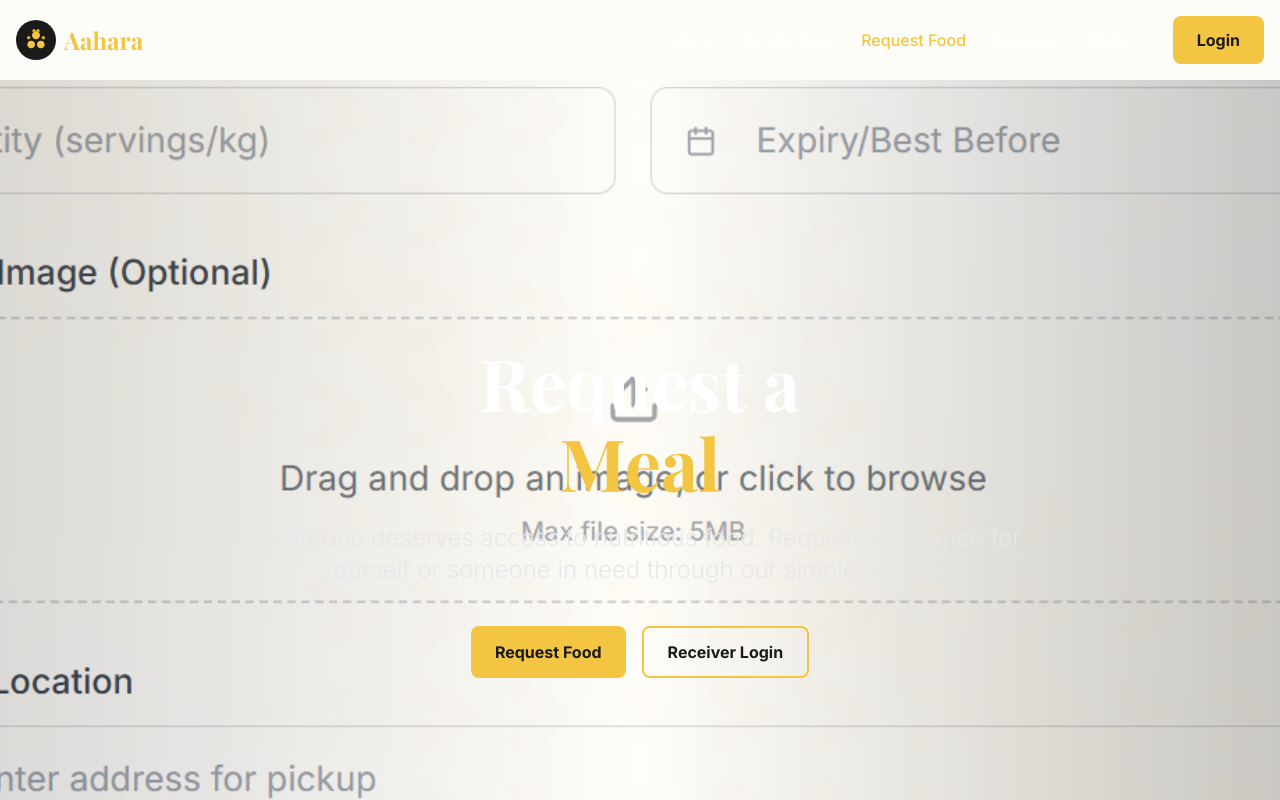
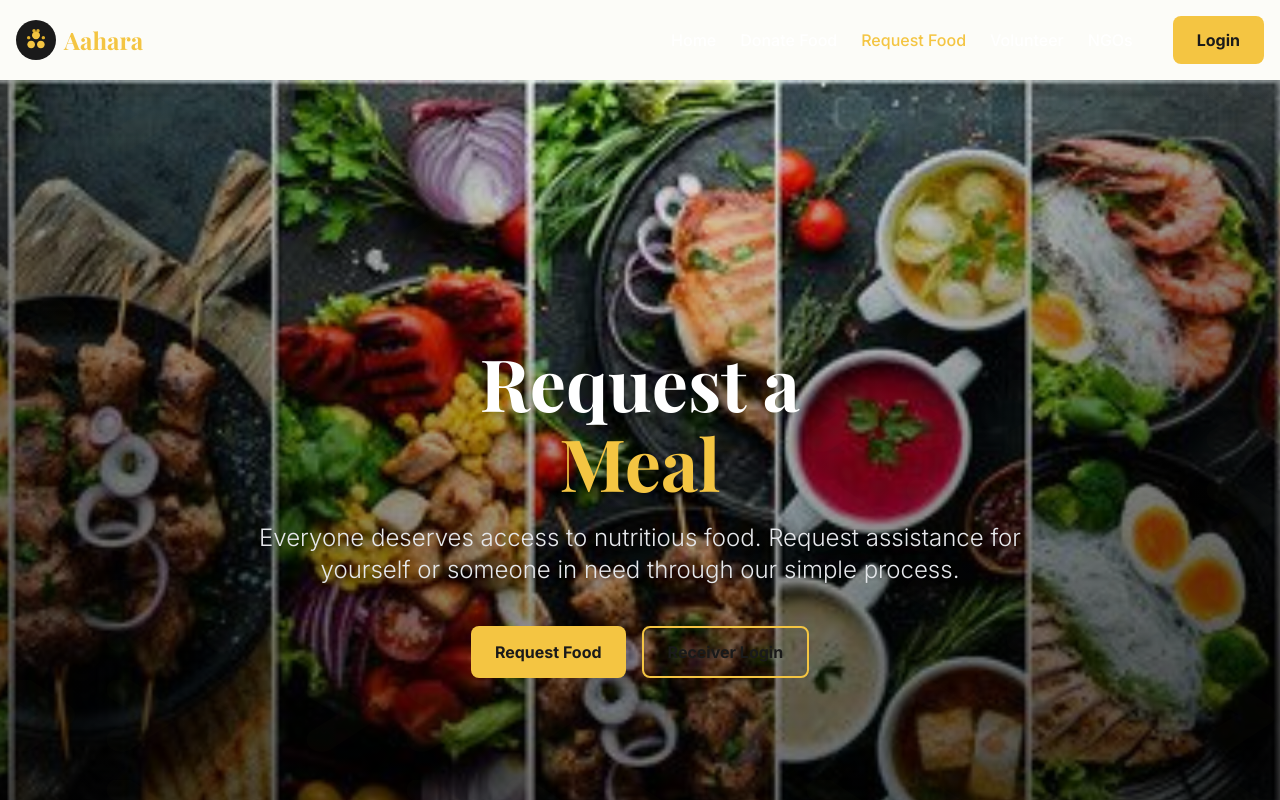
Before and after one commit to NithyaYadhunatha/bee-blossom-portal-03, a React (Vite) app: page /receiver in a window 1280 px wide. Shown: the top 800 px of the page. Built offline with nearby package versions, Linux system fonts and the light colour scheme; a web font is replaced by a local one.

Commit message:
Add hero section gradient and image
Add black gradient to hero sections and add image to the request food page.

```diff
--- a/src/components/home/Hero.tsx
+++ b/src/components/home/Hero.tsx
@@ -35,7 +35,7 @@ const Hero = () => {
     <section className="relative min-h-screen flex items-center justify-center overflow-hidden">
       {/* Background Image with Enhanced Gradient */}
       <div
-        className="absolute inset-0 bg-gradient-to-b from-transparent via-bumblebee-black/70 to-bumblebee-black z-0"
+        className="absolute inset-0 bg-gradient-to-b from-black/60 via-black/70 to-black/80 z-0"
         style={{
           backgroundImage: `url('https://images.unsplash.com/photo-1488521787991-ed7bbaae773c?q=80&w=2070&auto=format&fit=crop')`,
           backgroundSize: 'cover',
@@ -43,9 +43,9 @@ const Hero = () => {
           backgroundBlendMode: 'overlay',
         }}
       >
-        {/* Multiple Gradient Overlays for Depth */}
-        <div className="absolute inset-0 bg-gradient-to-r from-bumblebee-black/20 via-transparent to-bumblebee-black/30 opacity-80"></div>
-        <div className="absolute inset-0 bg-gradient-to-bl from-transparent via-bumblebee-yellow/10 to-transparent opacity-50"></div>
+        {/* Additional darker gradient overlays for better text visibility */}
+        <div className="absolute inset-0 bg-gradient-to-r from-black/40 via-transparent to-black/40"></div>
+        <div className="absolute inset-0 bg-gradient-to-b from-transparent via-black/30 to-black/60"></div>
         <div className="absolute inset-0 honeycomb-bg opacity-10"></div>
       </div>
 
@@ -54,12 +54,12 @@ const Hero = () => {
         ref={heroRef}
         className="container mx-auto px-4 py-16 pt-32 z-10 text-center transition-all duration-700 transform opacity-0 translate-y-10"
       >
-        <h1 className="text-4xl md:text-6xl lg:text-7xl font-playfair font-bold text-white mb-6 leading-tight">
+        <h1 className="text-4xl md:text-6xl lg:text-7xl font-playfair font-bold text-white mb-6 leading-tight drop-shadow-lg">
           <span className="block">Aahara</span>
           <span className="text-bumblebee-yellow block mt-2">Bridging Hunger and Hope</span>
         </h1>
 
-        <p className="text-xl md:text-2xl text-gray-200 max-w-3xl mx-auto mb-10 font-light">
+        <p className="text-xl md:text-2xl text-gray-200 max-w-3xl mx-auto mb-10 font-light drop-shadow-md">
           A platform connecting food donors, volunteers, and those in need to create a sustainable ecosystem of food rescue and distribution.
         </p>
 
--- a/src/pages/Login.tsx
+++ b/src/pages/Login.tsx
@@ -12,10 +12,25 @@ const Login = () => {
   });
 
   return (
-    <div className="min-h-screen pt-24 pb-12 bg-gradient-to-b from-bumblebee-black to-bumblebee-black/90 flex items-center justify-center">
+    <div className="min-h-screen pt-24 pb-12 bg-gradient-to-b from-black/80 to-black/90 flex items-center justify-center relative overflow-hidden">
+      {/* Background image with enhanced gradient */}
+      <div
+        className="absolute inset-0 bg-gradient-to-b from-black/70 via-black/80 to-black/85"
+        style={{
+          backgroundImage: `url('https://images.unsplash.com/photo-1488521787991-ed7bbaae773c?q=80&w=2070&auto=format&fit=crop')`,
+          backgroundSize: 'cover',
+          backgroundPosition: 'center',
+          backgroundBlendMode: 'overlay',
+        }}
+      >
+        {/* Additional darker gradient overlays for better visibility */}
+        <div className="absolute inset-0 bg-gradient-to-r from-black/50 via-transparent to-black/50"></div>
+        <div className="absolute inset-0 bg-gradient-to-b from-transparent via-black/40 to-black/70"></div>
+      </div>
+
       <div
         ref={formRef}
-        className={`w-full max-w-md transition-all duration-700 ${
+        className={`w-full max-w-md relative z-10 transition-all duration-700 ${
           formInView ? 'opacity-100 translate-y-0' : 'opacity-0 translate-y-10'
         }`}
       >
--- a/src/pages/Receiver.tsx
+++ b/src/pages/Receiver.tsx
@@ -34,16 +34,17 @@ const Receiver = () => {
       {/* Hero Section */}
       <section className="relative min-h-screen flex items-center justify-center overflow-hidden">
         <div
-          className="absolute inset-0 bg-gradient-to-b from-transparent via-bumblebee-black/70 to-bumblebee-black z-0"
+          className="absolute inset-0 bg-gradient-to-b from-black/60 via-black/70 to-black/80 z-0"
           style={{
-            backgroundImage: `url('/lovable-uploads/2c9b17d6-631a-4fed-8910-87c5bb018208.png')`,
+            backgroundImage: `url('/lovable-uploads/ef0ccd54-de60-44d8-a34d-fe999cc0cf1a.png')`,
             backgroundSize: 'cover',
             backgroundPosition: 'center',
             backgroundBlendMode: 'overlay',
           }}
         >
-          <div className="absolute inset-0 bg-gradient-to-r from-bumblebee-black/20 via-transparent to-bumblebee-black/30 opacity-80"></div>
-          <div className="absolute inset-0 bg-gradient-to-bl from-transparent via-bumblebee-yellow/10 to-transparent opacity-50"></div>
+          {/* Additional darker gradient overlays for better text visibility */}
+          <div className="absolute inset-0 bg-gradient-to-r from-black/40 via-transparent to-black/40"></div>
+          <div className="absolute inset-0 bg-gradient-to-b from-transparent via-black/30 to-black/60"></div>
           <div className="absolute inset-0 honeycomb-bg opacity-10"></div>
         </div>
 
@@ -53,12 +54,12 @@ const Receiver = () => {
             headerInView ? 'opacity-100 translate-y-0' : 'opacity-0 translate-y-10'
           }`}
         >
-          <h1 className="text-4xl md:text-6xl lg:text-7xl font-playfair font-bold text-white mb-6 leading-tight">
+          <h1 className="text-4xl md:text-6xl lg:text-7xl font-playfair font-bold text-white mb-6 leading-tight drop-shadow-lg">
             <span className="block">Request a</span>
             <span className="text-bumblebee-yellow block mt-2">Meal</span>
           </h1>
 
-          <p className="text-xl md:text-2xl text-gray-200 max-w-3xl mx-auto mb-10 font-light">
+          <p className="text-xl md:text-2xl text-gray-200 max-w-3xl mx-auto mb-10 font-light drop-shadow-md">
             Everyone deserves access to nutritious food. Request assistance for yourself
             or someone in need through our simple process.
           </p>
--- a/src/pages/Volunteers.tsx
+++ b/src/pages/Volunteers.tsx
@@ -121,7 +121,7 @@ const Volunteers = () => {
       {/* Hero Section */}
       <section className="relative min-h-screen flex items-center justify-center overflow-hidden">
         <div
-          className="absolute inset-0 bg-gradient-to-b from-transparent via-bumblebee-black/70 to-bumblebee-black z-0"
+          className="absolute inset-0 bg-gradient-to-b from-black/60 via-black/70 to-black/80 z-0"
           style={{
             backgroundImage: `url('https://images.unsplash.com/photo-1559027615-cd4628902d4a?q=80&w=2073&auto=format&fit=crop')`,
             backgroundSize: 'cover',
@@ -129,8 +129,9 @@ const Volunteers = () => {
             backgroundBlendMode: 'overlay',
           }}
         >
-          <div className="absolute inset-0 bg-gradient-to-r from-bumblebee-black/20 via-transparent to-bumblebee-black/30 opacity-80"></div>
-          <div className="absolute inset-0 bg-gradient-to-bl from-transparent via-bumblebee-yellow/10 to-transparent opacity-50"></div>
+          {/* Additional darker gradient overlays for better text visibility */}
+          <div className="absolute inset-0 bg-gradient-to-r from-black/40 via-transparent to-black/40"></div>
+          <div className="absolute inset-0 bg-gradient-to-b from-transparent via-black/30 to-black/60"></div>
           <div className="absolute inset-0 honeycomb-bg opacity-10"></div>
         </div>
 
@@ -140,12 +141,12 @@ const Volunteers = () => {
             headerInView ? 'opacity-100 translate-y-0' : 'opacity-0 translate-y-10'
           }`}
         >
-          <h1 className="text-4xl md:text-6xl lg:text-7xl font-playfair font-bold text-white mb-6 leading-tight">
+          <h1 className="text-4xl md:text-6xl lg:text-7xl font-playfair font-bold text-white mb-6 leading-tight drop-shadow-lg">
             <span className="block">Join as a</span>
             <span className="text-bumblebee-yellow block mt-2">Volunteer</span>
           </h1>
 
-          <p className="text-xl md:text-2xl text-gray-200 max-w-3xl mx-auto mb-10 font-light">
+          <p className="text-xl md:text-2xl text-gray-200 max-w-3xl mx-auto mb-10 font-light drop-shadow-md">
             Be the vital link in our food rescue chain. Volunteers are the heart of our operation,
             connecting donors with recipients and making real change happen.
           </p>
```
Also changed, not shown: public/lovable-uploads/ef0ccd54-de60-44d8-a34d-fe999cc0cf1a.png (added).
